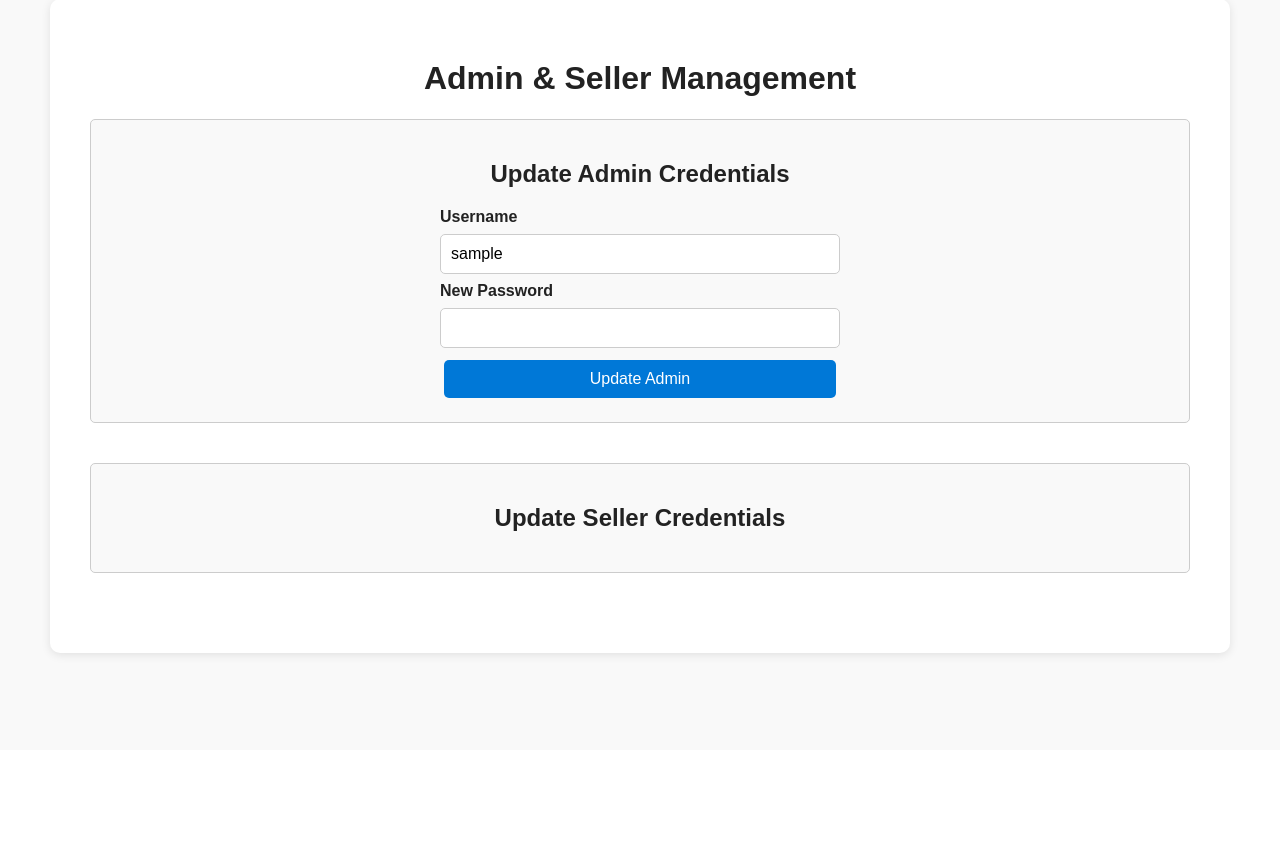
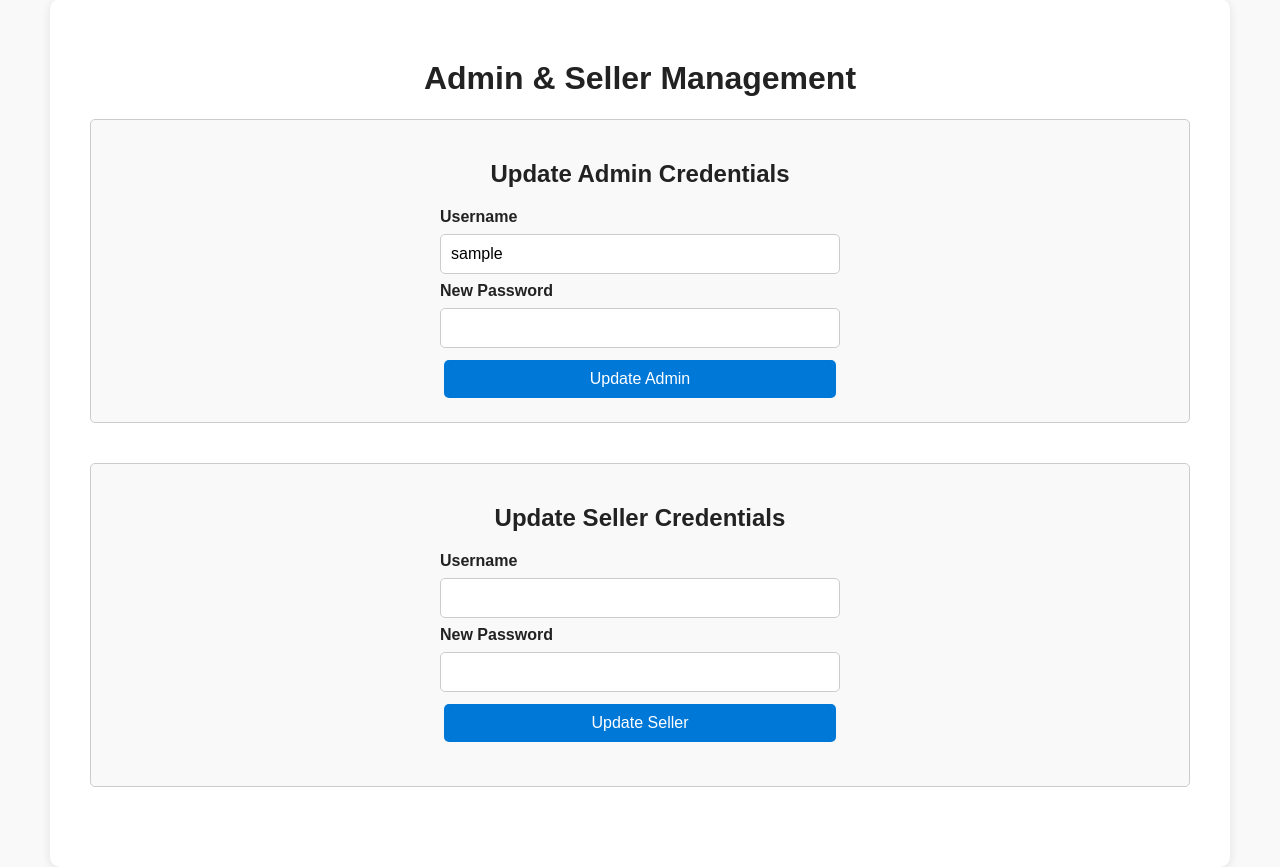
Before and after one commit to VenB304/Daintyscapes-Front-End, a PHP site: page /pages/admin/management.php in a window 1280 px wide. Shown: the part 50-917 px from the top of the page. Before the commit the page ends 708 px from the top, so only its background shows below. Run offline with PHP 8.4, Linux system fonts and the light colour scheme; the visitor is signed in with stand-in values (Sample User, id 1); data that the repository does not hold is empty.

Commit message:
Update management.php

```diff
--- a/pages/admin/management.php
+++ b/pages/admin/management.php
@@ -26,24 +26,22 @@ if ($_SERVER['REQUEST_METHOD'] === 'POST' && isset($_POST['update_admin'])) {
     $stmt->close();
 }
 
-// Handle seller credential update
+// Handle seller credential update (only one seller)
 if ($_SERVER['REQUEST_METHOD'] === 'POST' && isset($_POST['update_seller'])) {
-    $seller_id = intval($_POST['seller_id']);
     $new_username = trim($_POST['seller_username']);
     $new_password = trim($_POST['seller_password']);
     $hashed = password_hash($new_password, PASSWORD_DEFAULT);
 
-    // Get user_id for this seller
-    $stmt = $conn->prepare("SELECT user_id FROM seller WHERE seller_id = ?");
-    $stmt->bind_param("i", $seller_id);
+    // Find the seller user_id
+    $stmt = $conn->prepare("SELECT user_id FROM users WHERE role = 'seller' LIMIT 1");
     $stmt->execute();
-    $stmt->bind_result($user_id);
+    $stmt->bind_result($seller_user_id);
     $stmt->fetch();
     $stmt->close();
 
-    if ($user_id) {
+    if ($seller_user_id) {
         $stmt = $conn->prepare("UPDATE users SET username = ?, password_hash = ? WHERE user_id = ?");
-        $stmt->bind_param("ssi", $new_username, $hashed, $user_id);
+        $stmt->bind_param("ssi", $new_username, $hashed, $seller_user_id);
         if ($stmt->execute()) {
             $success = "Seller credentials updated!";
         } else {
@@ -55,25 +53,18 @@ if ($_SERVER['REQUEST_METHOD'] === 'POST' && isset($_POST['update_seller'])) {
     }
 }
 
-// Fetch sellers
-$sellers = [];
-$stmt = $conn->prepare("
-    SELECT s.seller_id, u.username
-    FROM seller s
-    JOIN users u ON s.user_id = u.user_id
-");
-$stmt->execute();
-$result = $stmt->get_result();
-while ($row = $result->fetch_assoc()) {
-    $sellers[] = $row;
-}
-$stmt->close();
-
 // Fetch admin info
 $stmt = $conn->prepare("SELECT username FROM users WHERE user_id = ?");
 $stmt->bind_param("i", $_SESSION['user_id']);
 $stmt->execute();
 $stmt->bind_result($admin_username);
+$stmt->fetch();
+$stmt->close();
+
+// Fetch seller info (only one seller)
+$stmt = $conn->prepare("SELECT user_id, username FROM users WHERE role = 'seller' LIMIT 1");
+$stmt->execute();
+$stmt->bind_result($seller_user_id, $seller_username);
 $stmt->fetch();
 $stmt->close();
 ?>
@@ -103,16 +94,13 @@ $stmt->close();
 
     <div class="management-section">
         <h2>Update Seller Credentials</h2>
-        <?php foreach ($sellers as $seller): ?>
         <form method="POST" action="management.php" class="auth-form" style="max-width:400px; margin-bottom:20px;">
             <input type="hidden" name="update_seller" value="1">
-                <input type="hidden" name="seller_id" value="<?= htmlspecialchars($seller['seller_id']) ?>">
             <label>Username</label>
-                <input type="text" name="seller_username" value="<?= htmlspecialchars($seller['username']) ?>" required>
+            <input type="text" name="seller_username" value="<?= htmlspecialchars($seller_username ?? '') ?>" required>
             <label>New Password</label>
             <input type="password" name="seller_password" required>
             <button type="submit" class="btn">Update Seller</button>
         </form>
-        <?php endforeach; ?>
     </div>
 </div>
```
Lines whose indentation alone changed are shown as unchanged.
